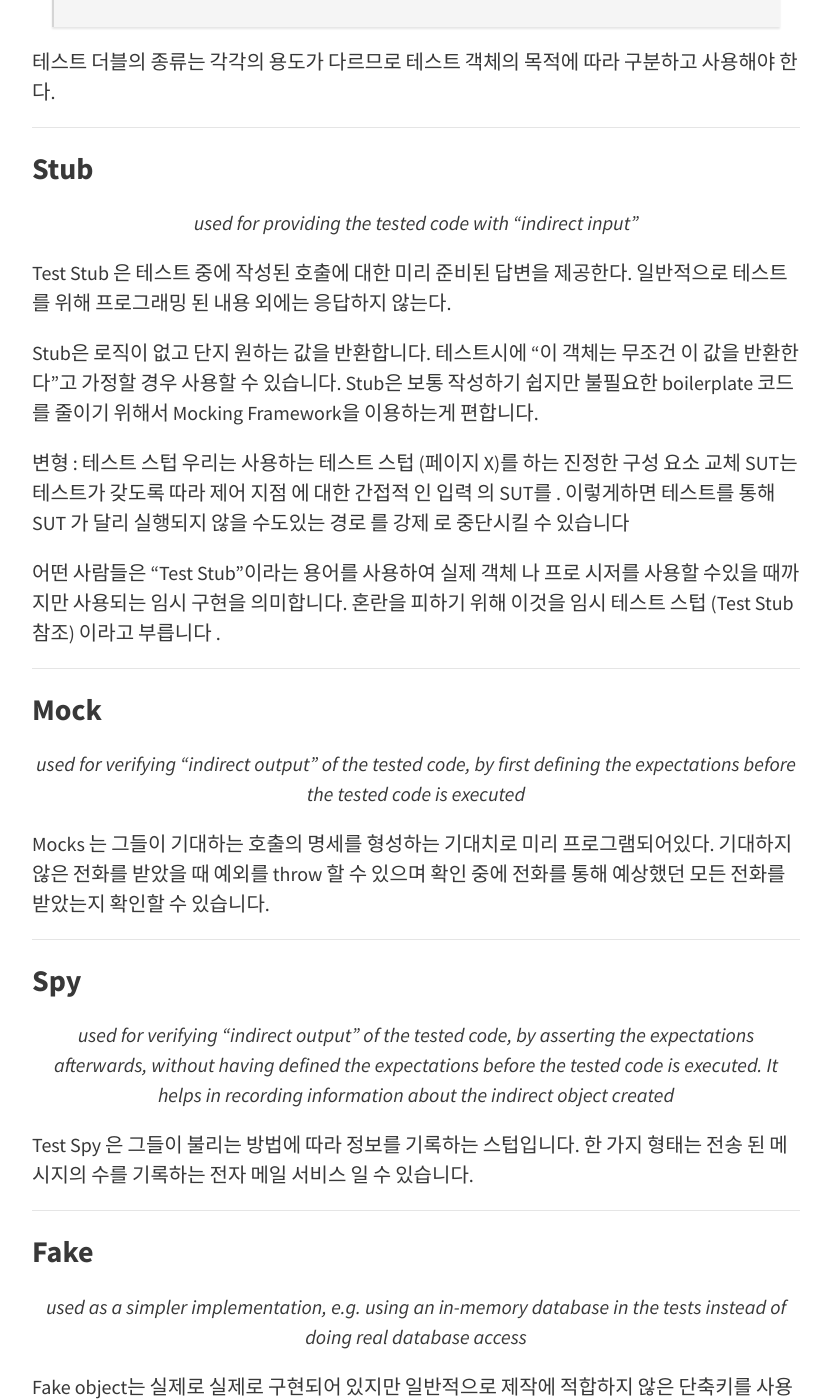
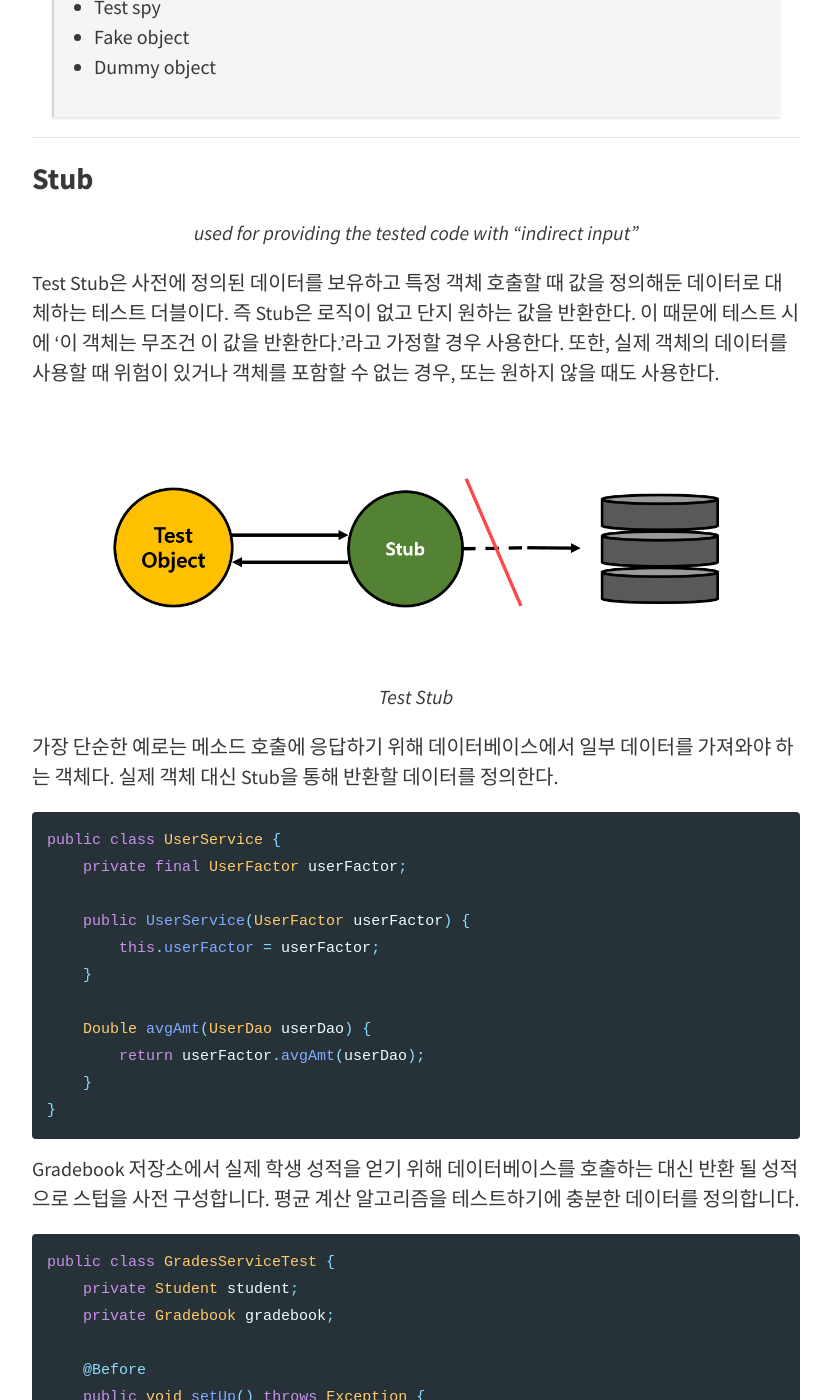
Before and after one commit to gmoon92/gmoon92.github.io, a Jekyll site: the page built from _posts/2018-09-28-test-double.md, in a window 1280 px wide and 1400 px high, scrolled down 3059 px. Shown: the whole window, without its empty margins (224-1055 px from the left). Built offline with Jekyll 4.4.1, drawn with Linux system fonts in a browser that asks for light colours; comment, search, counter and statistics services are not loaded; some of the changed text lies outside the part shown.

Commit message:
stub add 20181007

````diff
--- a/_posts/2018-09-28-test-double.md
+++ b/_posts/2018-09-28-test-double.md
@@ -45,19 +45,16 @@ _a trained professional who stands in for an actor in order to perform dangerous
 <img src="/md/img/test-double/test-real-object.png">
 <em>Class Dependency Relationship</em>
 
-
-
-그 이유인즉슨 테스트 대상이 될 객체를 직접 사용하게 되면 실제 객체(Real Object)와 의존관계가 형성된 다른 객체 간의 상호관계에서 발생하는 부작용을 일으키기 때문에 테스트 시에 실체 객체를 대신 할 수 있는 독립된 객체(테스트 더블)를 생성하여 사용한다.
-
-이처럼 테스트 더블을 사용하는 가장 큰 이유는 테스트 객체의 독립성을 보장받기 때문이다. 이는 테스트 시에 발생하는 위험요소를 최소화할 방법이다. 또한, 테스트 코드의 복잡성이 줄이고 시스템의 나머지 부분과 독립적으로 코드를 검증할 수 있게 도와준다.
-
+다음 그림과 같이 테스트 시 실제 객체를 사용하면 이와 관계를 맺은 다른 객체들에 의해 값이 변경되거나 해당 객체만 테스트하기 어려운 부작용이 생긴다. 이러한 부작용들 때문에 해당 객체를 독립적인 객체로 만드는 코드를 작성하는 경우가 생긴다.
+이러한 행위는 결과적으로 추가적인 코드로 인해 테스트 코드가 복잡해진다.
 
 <img src="/md/img/test-double/test-double-object.png">
-<em>테스트의 의존관계</em>
+<em>Class Independency Relationship of Test Double</em>
 
+테스트 더블은 다음 그림과 같이 관계를 맺은 객체를 배제해 독립성을 갖게 해주고 실체 객체와 같은 행동을 하는 객체를 생성한다.
+이처럼 독립된 객체를 테스트로 사용하는 이유는 테스트 시에 발생하는 예측 불가능한 위험요소를 최소화할 방법이기 때문이다. 또한, 테스트 코드의 복잡성이 줄이고 시스템의 나머지 부분과 독립적으로 코드를 검증할 수 있게 도와준다. 이외에 특수한 상황을 테스트한다거나 감춰진 정보를 얻기 위해 사용하기도 한다.
 
-
-테스트 더블에는 `Test stub`, `Mock object`, `Test spy`, `Fake object`, `Dummy object`가 있다.
+테스트 더블에는 `Test stub`, `Mock object`, `Test spy`, `Fake object`, `Dummy object`가 있다. 각각의 용도가 다르므로 테스트 객체의 목적에 따라 구분하고 사용해야 한다.
 
 > [Types of test doubles](https://en.wikipedia.org/wiki/Test_double) <br/>
 > - Test stub <br/>
@@ -66,23 +63,54 @@ _a trained professional who stands in for an actor in order to perform dangerous
 > - Fake object <br/>
 > - Dummy object <br/>
 
-테스트 더블의 종류는 각각의 용도가 다르므로 테스트 객체의 목적에 따라 구분하고 사용해야 한다.
-
 ---
 
 ### Stub
 
 _used for providing the tested code with "indirect input"_
 
-Test Stub 은 테스트 중에 작성된 호출에 대한 미리 준비된 답변을 제공한다. 일반적으로 테스트를 위해 프로그래밍 된 내용 외에는 응답하지 않는다.
+Test Stub은 사전에 정의된 데이터를 보유하고 특정 객체 호출할 때 값을 정의해둔 데이터로 대체하는 테스트 더블이다. 즉 Stub은 로직이 없고 단지 원하는 값을 반환한다. 이 때문에 테스트 시에 '이 객체는 무조건 이 값을 반환한다.'라고 가정할 경우 사용한다. 또한, 실제 객체의 데이터를 사용할 때 위험이 있거나 객체를 포함할 수 없는 경우, 또는 원하지 않을 때도 사용한다.
 
-Stub은 로직이 없고 단지 원하는 값을 반환합니다. 테스트시에 “이 객체는 무조건 이 값을 반환한다”고 가정할 경우 사용할 수 있습니다. Stub은 보통 작성하기 쉽지만 불필요한 boilerplate 코드를 줄이기 위해서 Mocking Framework을 이용하는게 편합니다.
+<img src="/md/img/test-double/stub.png">
+<em>Test Stub</em>
 
+가장 단순한 예로는 메소드 호출에 응답하기 위해 데이터베이스에서 일부 데이터를 가져와야 하는 객체다. 실제 객체 대신 Stub을 통해 반환할 데이터를 정의한다.
 
-변형 : 테스트 스텁
-우리는 사용하는 테스트 스텁 (페이지 X)를 하는 진정한 구성 요소 교체 SUT는 테스트가 갖도록 따라 제어 지점 에 대한 간접적 인 입력 의 SUT를 . 이렇게하면 테스트를 통해 SUT 가 달리 실행되지 않을 수도있는 경로 를 강제 로 중단시킬 수 있습니다
+``` java
+public class UserService {
+    private final UserFactor userFactor;
 
-어떤 사람들은 "Test Stub"이라는 용어를 사용하여 실제 객체 나 프로 시저를 사용할 수있을 때까지만 사용되는 임시 구현을 의미합니다. 혼란을 피하기 위해 이것을 임시 테스트 스텁 (Test Stub 참조) 이라고 부릅니다 .
+    public UserService(UserFactor userFactor) {
+        this.userFactor = userFactor;
+    }
+
+    Double avgAmt(UserDao userDao) {
+        return userFactor.avgAmt(userDao);
+    }
+}
+```
+
+Gradebook 저장소에서 실제 학생 성적을 얻기 위해 데이터베이스를 호출하는 대신 반환 될 성적으로 스텁을 사전 구성합니다. 평균 계산 알고리즘을 테스트하기에 충분한 데이터를 정의합니다.
+
+``` java
+public class GradesServiceTest {
+    private Student student;
+    private Gradebook gradebook;
+
+    @Before
+    public void setUp() throws Exception {
+        gradebook = mock(Gradebook.class);
+        student = new Student();
+    }
+
+    @Test
+    public void calculates_grades_average_for_student() {
+        when(gradebook.gradesFor(student)).thenReturn(grades(8, 6, 10)); //stubbing gradebook
+        double averageGrades = new GradesService(gradebook).averageGrades(student);
+        assertThat(averageGrades).isEqualTo(8.0);
+    }
+}
+```
 
 ---
 
````
Also changed, not shown: md/img/test-double/stub.png (added), md/img/test-double/test-double-object.png, md/img/test-double/test-real-object.png.
